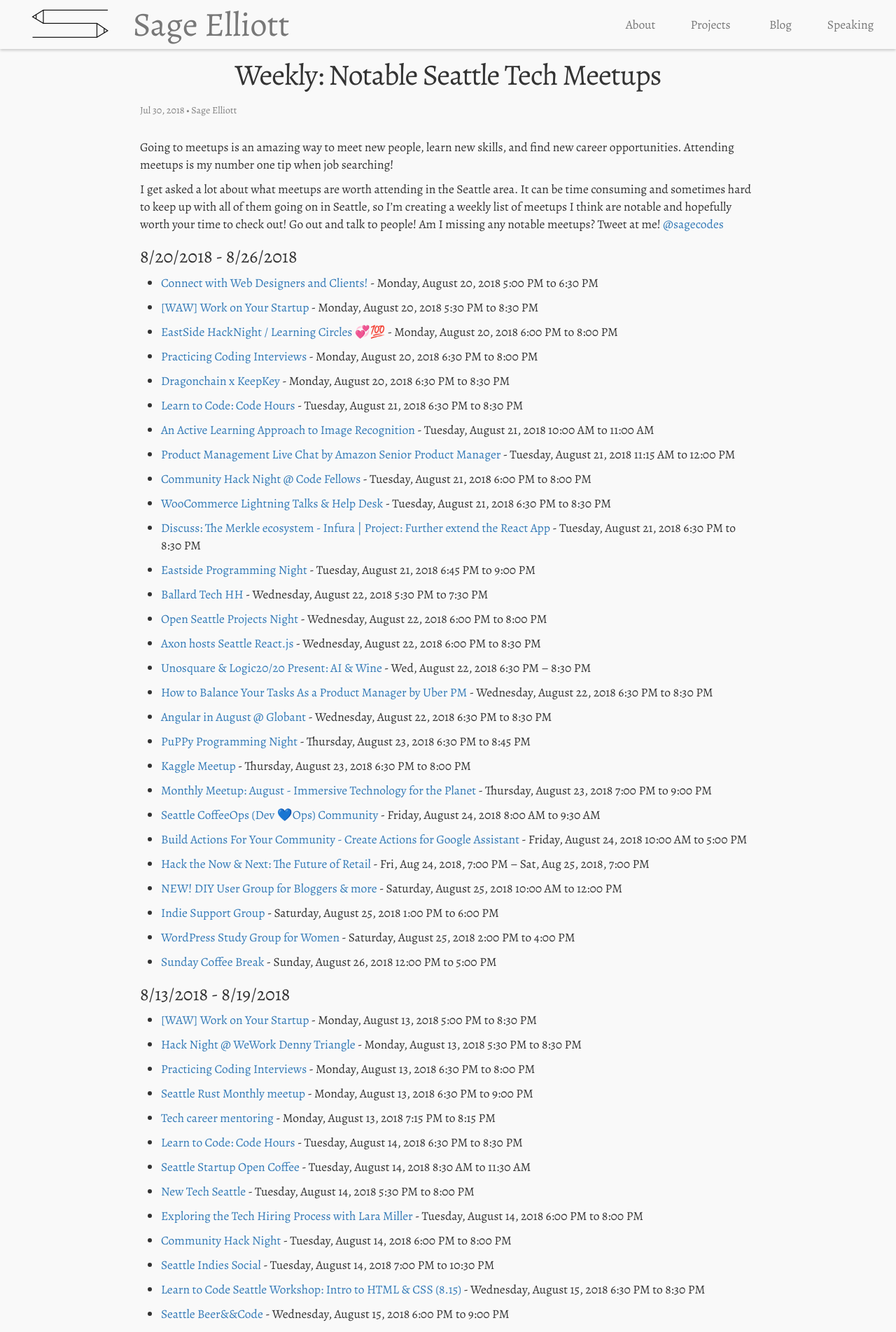
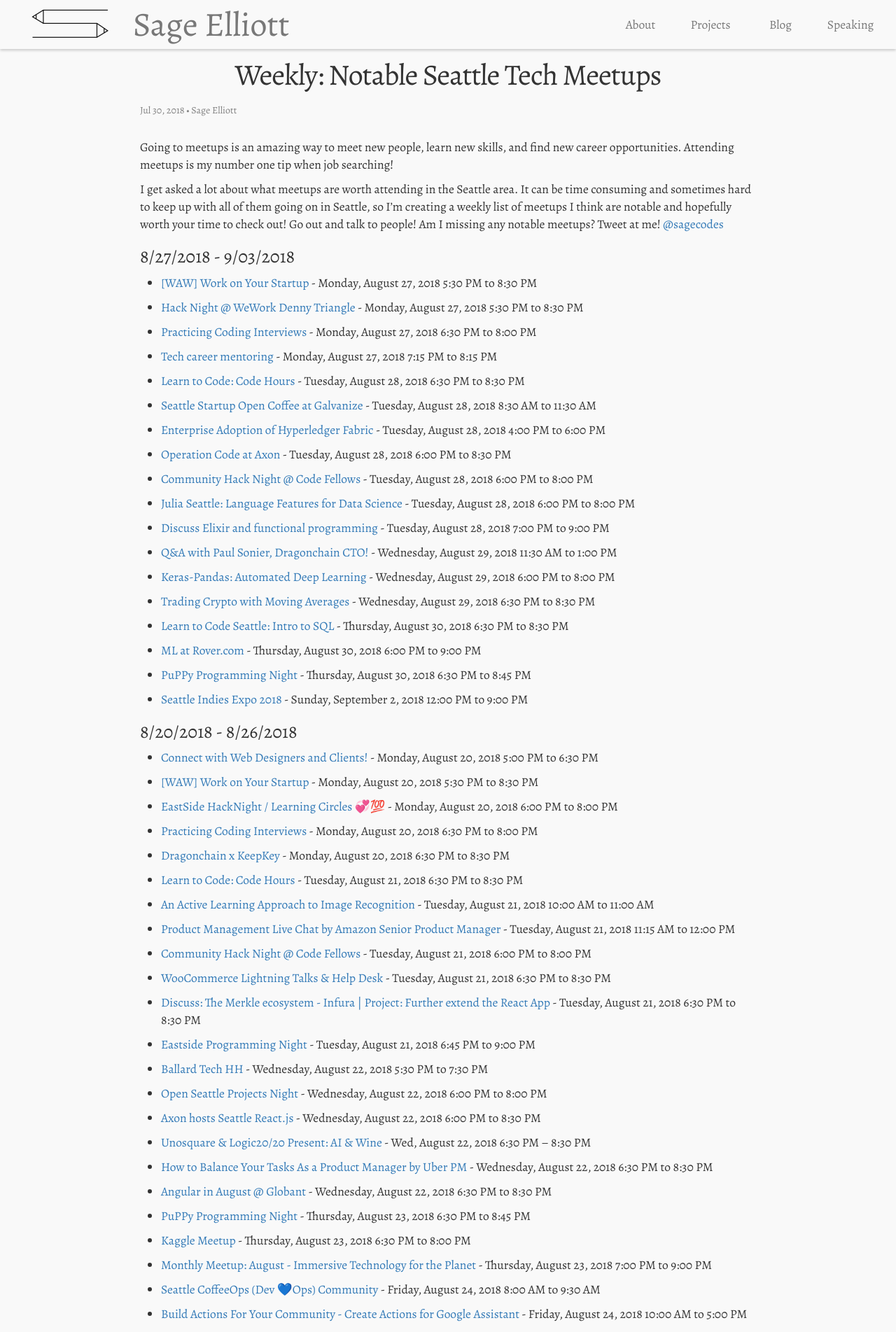
Before and after one commit to sagecodes/sage-blog, a Jekyll site: the page built from _posts/2018-07-30-post6-meetups-1.markdown, in a window 1280 px wide. Shown: the top 1903 px of the page at 70% size. Built offline with Jekyll 4.4.1, drawn with Linux system fonts in a browser that asks for light colours; nearby versions of some CDN libraries; some web fonts are replaced.

Commit message:
Add weekly meetups

```diff
--- a/_posts/2018-07-30-post6-meetups-1.markdown
+++ b/_posts/2018-07-30-post6-meetups-1.markdown
@@ -12,6 +12,64 @@
 Going to meetups is an amazing way to meet new people, learn new skills, and find new career opportunities. Attending meetups is my number one tip when job searching!
 
 I get asked a lot about what meetups are worth attending in the Seattle area. It can be time consuming and sometimes hard to keep up with all of them going on in Seattle, so I'm creating a weekly list of meetups I think are notable and hopefully worth your time to check out! Go out and talk to people! Am I missing any notable meetups? Tweet at me! [@sagecodes]({{site.twitter}})
+
+### 8/27/2018 - 9/03/2018
+
+- [[WAW] Work on Your Startup](https://www.meetup.com/WorkAfterWork/events/253574035/) - Monday, August 27, 2018
+5:30 PM to 8:30 PM
+
+- [Hack Night @ WeWork Denny Triangle](https://www.meetup.com/seattlejshackers/events/253823797/) - Monday, August 27, 2018
+5:30 PM to 8:30 PM
+
+- [Practicing Coding Interviews](https://www.meetup.com/PSPPython/events/253249700/) - Monday, August 27, 2018
+6:30 PM to 8:00 PM
+
+- [Tech career mentoring](https://www.meetup.com/Seattle-Tech-Mentors/events/253729169/) - Monday, August 27, 2018
+7:15 PM to 8:15 PM
+
+- [Learn to Code: Code Hours](https://www.meetup.com/Learn-Code-Seattle/events/253885110/) - Tuesday, August 28, 2018
+6:30 PM to 8:30 PM
+
+- [Seattle Startup Open Coffee at Galvanize](https://www.meetup.com/Seattle-Startups-Open-Coffee/events/253466618/) - Tuesday, August 28, 2018
+8:30 AM to 11:30 AM
+
+- [Enterprise Adoption of Hyperledger Fabric](https://www.meetup.com/Hyperledger-Seattle-Chapter/events/253713537/) - Tuesday, August 28, 2018
+4:00 PM to 6:00 PM
+
+- [Operation Code at Axon](https://www.meetup.com/OperationCode-SeattleWA/events/248789562/) - Tuesday, August 28, 2018
+6:00 PM to 8:30 PM
+
+- [Community Hack Night @ Code Fellows](https://www.meetup.com/seattlejshackers/events/253802889/) - Tuesday, August 28, 2018
+6:00 PM to 8:00 PM
+
+- [Julia Seattle: Language Features for Data Science](https://www.meetup.com/Metis-Seattle-Data-Science/events/254042390/) - Tuesday, August 28, 2018
+6:00 PM to 8:00 PM
+
+- [Discuss Elixir and functional programming](https://www.meetup.com/Seattle-Elixir-Programming-Meetup/events/253155744/) - Tuesday, August 28, 2018
+7:00 PM to 9:00 PM
+
+- [Q&A with Paul Sonier, Dragonchain CTO!](https://www.meetup.com/blockchain-seattle/events/248498239/) - Wednesday, August 29, 2018
+11:30 AM to 1:00 PM
+
+- [Keras-Pandas: Automated Deep Learning](https://www.meetup.com/Metis-Seattle-Data-Science/events/253815938/) - Wednesday, August 29, 2018
+6:00 PM to 8:00 PM
+
+- [Trading Crypto with Moving Averages](https://www.meetup.com/Algorithmic-Crypto-Traders-of-Seattle/events/253746731/) - Wednesday, August 29, 2018
+6:30 PM to 8:30 PM
+
+- [Learn to Code Seattle: Intro to SQL](https://www.meetup.com/Learn-Code-Seattle/events/253466201/) - Thursday, August 30, 2018
+6:30 PM to 8:30 PM
+
+- [ML at Rover.com](https://www.meetup.com/Seattle-DAML/events/253532832/) - Thursday, August 30, 2018
+6:00 PM to 9:00 PM
+
+- [PuPPy Programming Night](https://www.meetup.com/PSPPython/events/253249703/) - Thursday, August 30, 2018
+6:30 PM to 8:45 PM
+
+- [Seattle Indies Expo 2018](https://www.meetup.com/SeattleIndies/events/253363165/) - Sunday, September 2, 2018
+12:00 PM to 9:00 PM
+
+
 
 ### 8/20/2018 - 8/26/2018
 
```
